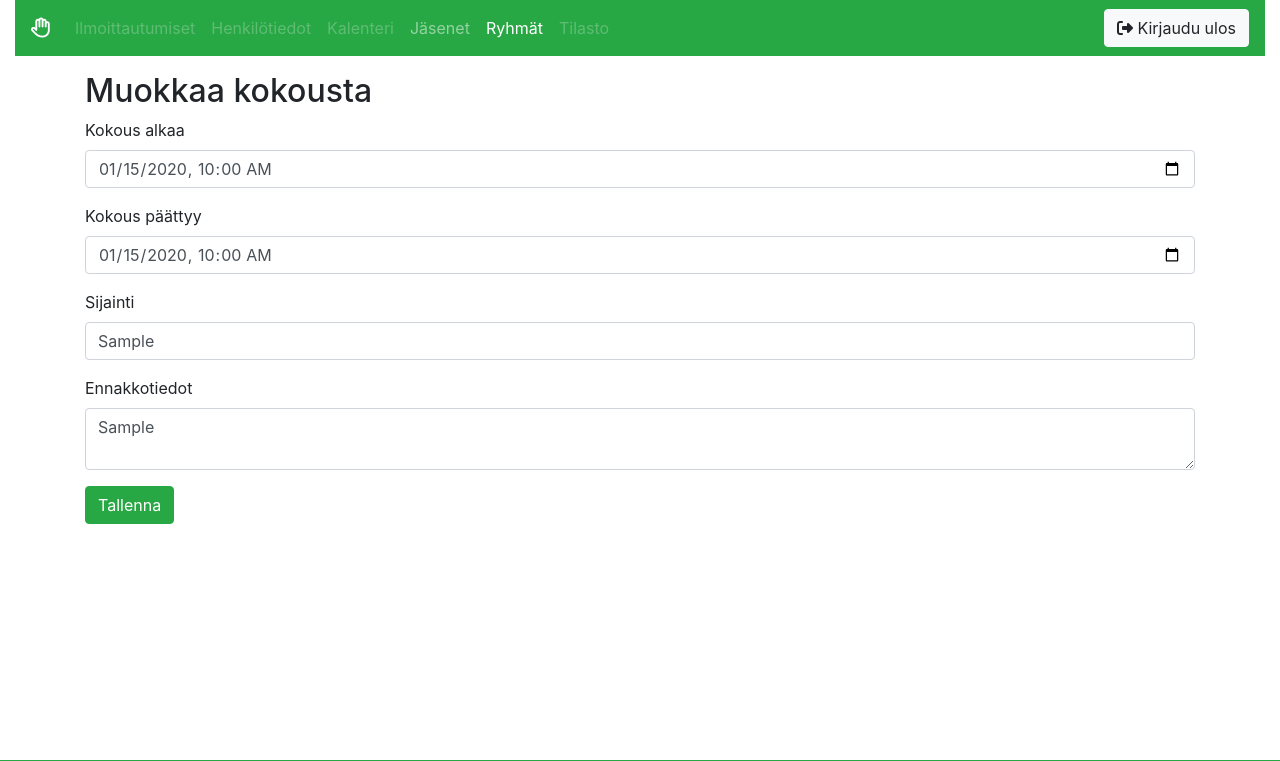
After one commit to artoh/paikalla, a Flask app: page /ryhmat/kokoukset/1 in a window 1280 px wide. The commit adds this page. Shown: the top 761 px of the page. Run offline with Flask 2, Linux system fonts and the light colour scheme; tables that the repository leaves empty hold one stand-in row (values such as "Sample post"); some libraries are stand-ins or nearby versions.

Commit message:
Kokouksia voi muokata

```diff
--- a/application/forms/kokoukset.py
+++ b/application/forms/kokoukset.py
@@ -3,23 +3,36 @@ from wtforms import StringField, TextAreaField, SubmitField, validators, SelectF
 from wtforms.fields.html5 import DateTimeLocalField, DateField, TimeField
 
 class KokousTiedotForm(FlaskForm):
-    alkaa= DateTimeLocalField("Kokous alkaa")
-    paattyy= DateTimeLocalField("Kokous päättyy")
+    alkaa= DateTimeLocalField("Kokous alkaa", format='%Y-%m-%dT%H:%M')
+    paattyy= DateTimeLocalField("Kokous päättyy", format='%Y-%m-%dT%H:%M')
     sijainti= StringField("Sijainti")
     kuvaus= TextAreaField("Ennakkotiedot")
     submit = SubmitField("Tallenna")
+
+    def lataa(self, kokous):
+        self.alkaa.data = kokous.alkaa
+        self.paattyy.data = kokous.paattyy
+        self.sijainti.data = kokous.sijainti
+        self.kuvaus.data = kokous.kuvaus
+
+    def tallenna(self, kokous):
+        kokous.alkaa = self.alkaa.data
+        kokous.paattyy = self.paattyy.data
+        kokous.sijainti = self.sijainti.data
+        kokous.kuvaus = self.kuvaus.data
+
 
 class KokousSarjaForm(FlaskForm) :
     alkaa= DateField("Alkaa päivästä")
     paattyy= DateField("Päättyy päivään")
     viikonpaiva= SelectField("Viikonpäivä",
-                             choices=[(1,"Maanantai"),
-                                      (2, "Tiistai"),
-                                      (3, "Keskiviikko"),
-                                      (4, "Torstai"),
-                                      (5, "Perjantai"),
-                                      (6, "Lauantai"),
-                                      (0, "Sunnuntai")])
+                             choices=[("1","Maanantai"),
+                                      ("2", "Tiistai"),
+                                      ("3", "Keskiviikko"),
+                                      ("4", "Torstai"),
+                                      ("5", "Perjantai"),
+                                      ("6", "Lauantai"),
+                                      ("0", "Sunnuntai")])
     alkaaklo= TimeField("Alkaa klo")
     paattyyklo= TimeField("Päättyy klo")
     sijainti= StringField("Sijanti")
--- a/application/models/kokous.py
+++ b/application/models/kokous.py
@@ -18,3 +18,6 @@ class Kokous(db.Model) :
     ryhma = db.relationship('Ryhma', backref='kokoukset', lazy=True)
     lasna = db.relationship('Ryhmassa', secondary=Lasnaolo, lazy=True,
                             backref=db.backref('kokoukset', lazy=True))
+
+    def __init__(self, ryhmaId):
+        self.ryhmaId = ryhmaId
--- a/application/templates/layout.html
+++ b/application/templates/layout.html
@@ -50,7 +50,7 @@
       </nav>
     </div>
 
-    <div class="container" style="margin-top: 1em;">
+    <div class="container" style="margin-top: 1em; margin-bottom: 5em;">
     {% with messages = get_flashed_messages(with_categories=true) %}
       {% if messages %}
         {% for category, message in messages %}
--- a/application/templates/ryhmat/layout.html
+++ b/application/templates/ryhmat/layout.html
@@ -57,9 +57,20 @@
     {% else %}
     <a class="nav-link" href="{{url_for('ryhmat_kokoukset', ryhma_id=ryhma.id)}}">
     {% endif %}
-      Kokoukset
+      Tulevat kokoukset
     </a>
   </li>
+
+  <li class="nav-item">
+    {% if "menneet" in request.path %}
+    <a class="nav-link active" href="#">
+    {% else %}
+    <a class="nav-link" href="{{url_for('ryhmat_menneet', ryhma_id=ryhma.id)}}">
+    {% endif %}
+      Menneet kokoukset
+    </a>
+  </li>
+
 
   <li class="nav-item">
     {% if "tilasto" in request.path %}
--- /dev/null
+++ b/application/templates/ryhmat/muokkaakokous.html
@@ -0,0 +1,10 @@
+{% extends "ryhmat/layout.html" %}
+
+{% block body %}
+
+<h2>Muokkaa kokousta</h2>
+
+{% import "bootstrap/wtf.html" as wtf %}
+{{ wtf.quick_form( form=form,action=url_for('ryhmat_muokkaa_kokous', kokous_id=kokous.id), button_map={"submit":"success"}) }}
+
+{% endblock %}
--- a/application/views/ryhmat/__init__.py
+++ b/application/views/ryhmat/__init__.py
@@ -2,3 +2,4 @@ from .ryhmat import *
 from .tiedot import *
 from .jasenet import *
 from .kokoukset import *
+from .menneet import *
--- a/application/views/ryhmat/kokoukset.py
+++ b/application/views/ryhmat/kokoukset.py
@@ -1,8 +1,18 @@
 from application import app, db
 from flask import render_template, request, url_for, redirect, flash
 from application.models import Ryhma, Ryhmassa, Henkilo
-from datetime import datetime
+from datetime import datetime, timedelta
 from application.forms.kokoukset import KokousTiedotForm, KokousSarjaForm
+from application.models import Kokous
+
+
+@app.template_filter("tulevat_kokoukset")
+def filter_tulevat_kokoukset(lista):
+    uusilista = []
+    for kokous in lista:
+        if kokous.paattyy > datetime.now() :
+            uusilista.append(kokous)
+    return uusilista
 
 @app.route("/ryhmat/<ryhma_id>/kokoukset")
 def ryhmat_kokoukset(ryhma_id):
@@ -17,10 +27,80 @@ def ryhmat_kokoukset_uusi(ryhma_id):
 
 @app.route("/ryhmat/<ryhma_id>/kokoukset/", methods=["POST"])
 def ryhmat_luo_kokous(ryhma_id):
+    form = KokousTiedotForm(request.form)
+    ryhma = Ryhma.query.get(ryhma_id)
+
+    if not form.validate():
+        return render_template("ryhmat/uusikokous.html", ryhma=ryhma, form=form)
+
+    kokous = Kokous(ryhma.id)
+    form.tallenna(kokous)
+    db.session.add(kokous)
+    db.session.commit();
+
     return redirect( url_for("ryhmat_kokoukset", ryhma_id=ryhma_id) )
 
 @app.route("/ryhmat/<ryhma_id>/kokoukset/uusisarja")
 def ryhmat_kokoukset_uusisarja(ryhma_id):
     ryhma = Ryhma.query.get(ryhma_id)
     form = KokousSarjaForm()
-    return render_template("ryhmat/uusikokous.html", ryhma=ryhma, form=form)
+    return render_template("ryhmat/uusisarja.html", ryhma=ryhma, form=form)
+
+@app.route("/ryhmat/<ryhma_id>/kokoussarja/", methods=["POST"])
+def ryhmat_luo_kokoussarja(ryhma_id):
+    form = KokousSarjaForm(request.form)
+    ryhma = Ryhma.query.get(ryhma_id)
+
+    if not form.validate():
+        return render_template("ryhmat/uusisarja.html", ryhma=ryhma, form=form)
+
+    paiva = form.alkaa.data
+    kokoukset = 0
+    print("Etsitään viikonpäivää {}".format(form.viikonpaiva.data))
+    while paiva < form.paattyy.data:
+        print("Pvm {} Viikonpäivä {} ".format(paiva, paiva.weekday()))
+        if( paiva.weekday() == int(form.viikonpaiva.data) ) :
+            print("Lisätään {}".format(paiva))
+            kokous = Kokous(ryhma.id)
+            kokous.alkaa = datetime.combine(paiva, form.alkaaklo.data)
+            kokous.paattyy = datetime.combine(paiva, form.paattyyklo.data)
+            kokous.sijainti = form.sijainti.data
+            kokous.kuvaus = form.kuvaus.data
+            db.session.add(kokous)
+            kokoukset += 1
+
+        paiva = paiva + timedelta(days=1)
+
+    db.session.commit()
+    flash("Lisätty {}  kokousta".format(kokoukset),"success")
+
+    return redirect( url_for("ryhmat_kokoukset", ryhma_id=ryhma_id) )
+
+
+@app.route("/ryhmat/poistakokous/<kokous_id>", methods=["POST"])
+def ryhmat_poista_kokous(kokous_id):
+    kokous = Kokous.query.get(kokous_id)
+    ryhma = kokous.ryhma
+    flash("Kokous {:%d.%m.%y klo %H.%M} poistettiin".format(kokous.alkaa),"danger")
+    db.session.delete(kokous)
+    db.session.commit()
+    return redirect( url_for("ryhmat_kokoukset", ryhma_id=ryhma.id))
+
+
+@app.route("/ryhmat/kokoukset/<kokous_id>")
+def ryhmat_kokoukset_muokkaa(kokous_id):
+    kokous = Kokous.query.get(kokous_id)
+    form = KokousTiedotForm()
+    form.lataa(kokous)
+    return render_template("ryhmat/muokkaakokous.html", kokous=kokous, ryhma=kokous.ryhma, form=form)
+
+
+@app.route("/ryhmat/kokoukset/<kokous_id>", methods=["POST"])
+def ryhmat_muokkaa_kokous(kokous_id):
+    kokous = Kokous.query.get(kokous_id)
+    form = KokousTiedotForm( request.form )
+    if not form.validate():
+        return render_template("ryhmat/muokkaakokous.html", kokous=kokous, ryhma=kokous.ryhma, form=form)
+    form.tallenna(kokous)
+    db.session.commit()
+    return redirect( url_for("ryhmat_kokoukset", ryhma_id=kokous.ryhma.id))
```
Also changed, not shown: application/templates/ryhmat/kokoukset.html (+31 -9 lines), application/templates/ryhmat/menneet.html (added, +28 -0 lines), application/templates/ryhmat/uusisarja.html (added, +10 -0 lines), application/views/__init__.py (+7 -0 lines), application/views/ryhmat/menneet.py (added, +19 -0 lines), documentation/kayttotapaukset.md (+2 -2 lines), documentation/tietokantakaavio.svg, 1 other file.
